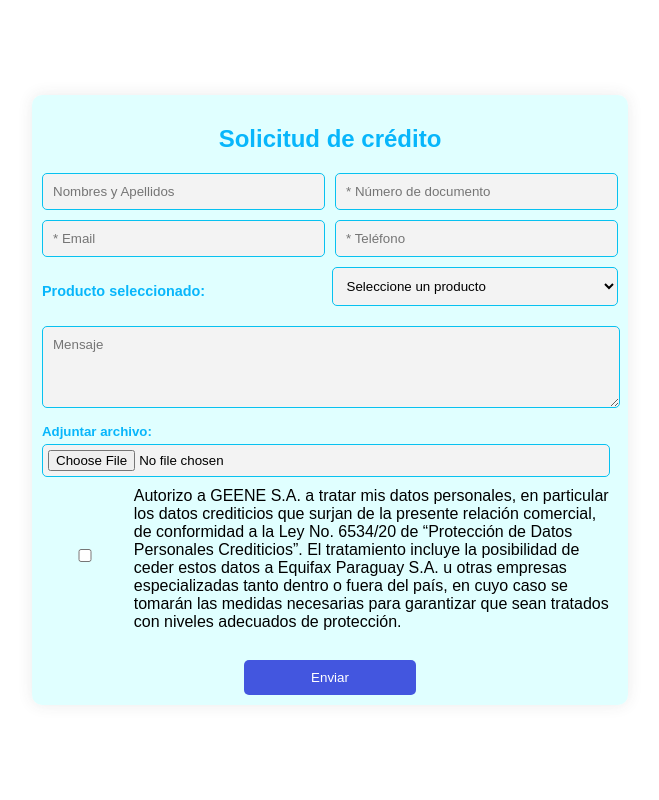
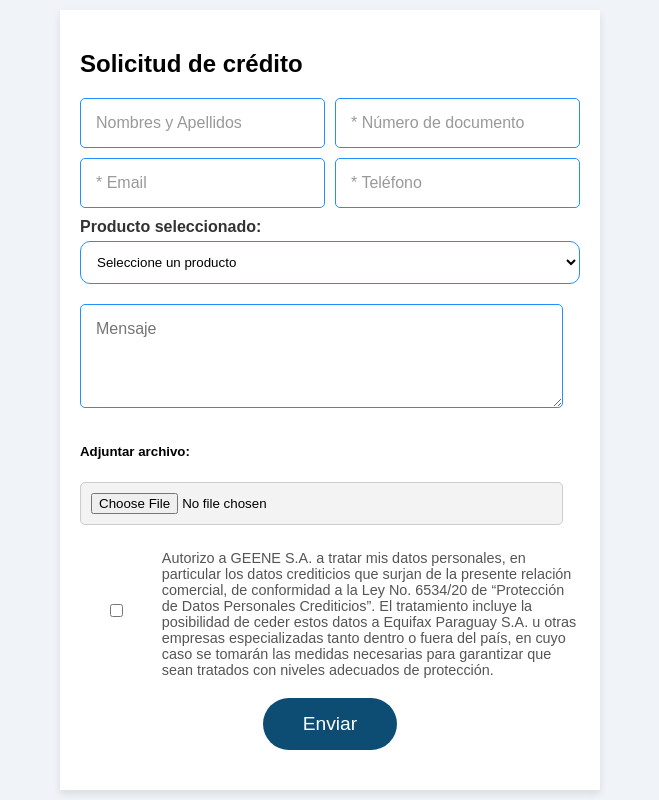
Before and after one commit to dev-GEENE/creditoWeb, a website: page src/index.html in a window 1280 px wide. Shown: the whole page, without its empty margins (310-969 px from the left). Drawn offline with Linux system fonts and the light colour scheme.

Commit message:
Se guardan cambios de estilo

```diff
--- a/src/styles.css
+++ b/src/styles.css
@@ -6,139 +6,142 @@ body {
     align-items: center;
     height: 100vh;
     margin: 0;
-    font-family: "Arial", sans-serif; /* Cambiado a Arial */
-    background-color: hsl(180, 100%, 100%);
+    font-family: "Arial", sans-serif;
+    background-color: #f0f4f8;
 }
 
 .form-container {
-    background-color: rgba(220, 255, 255, 0.881);
-    padding: 10px;
-    border-radius: 10px;
-    box-shadow: 0 0 15px rgba(55, 54, 54, 0.1);
-    width: 45%;
+    background-color: white;
+    padding: 20px;
+    box-shadow: 0 4px 8px rgba(0, 0, 0, 0.1);
+    width: 40%;
+    max-width: 500px;
+    margin: 20px;
 }
 
-.form-container h2 {
+.form-container h3 {
     text-align: center;
-    color: rgb(8, 182, 251);
-}
-
-.form-container h5 {
-    text-align: left;
-    color: rgb(8, 182, 251);
+    color: #2090ff;
+    font-size: 1.8em;
+    font-family: "Arial";
+    margin-bottom: 20px;
 }
 
 .input-name-company,
 .email-phone {
     display: flex;
     gap: 10px;
+    width:100%;
 }
 
-.email-phone input {
-    width: 50%;
-    border-radius: 5px;
-    border: 1px solid #07c1f0;
+.email-phone input, .input-name-company input {
+    width: 100%;
+    border: 1px solid #2090ff;
+    padding: 15px;
+    font-size: 1rem;
+    background-color:white;
+    color: #333;
 }
 
-
-.dni input {
-    border: 1px solid #07c1f0;
+input::placeholder {
+    color: #999;
 }
 
-/* Estilos para textarea (mensaje) */
 .message textarea {
-    border: 1px solid #07c1f0;
-    font-family: "Arial", sans-serif; /* Fuente Arial aplicada */
-    margin-bottom: -10px; /* Añadido un margen inferior consistente */
-    margin-top: 8px
-}
-
-.message label {
-    font-family: "Arial", sans-serif; /* Fuente Arial aplicada al label */
-    font-weight: bold;
-    color: rgb(8, 182, 251); /* Mismo estilo del h5 */
-}
-
-.input-name-company input {
-    border: 1px solid #07c1f0;
+    border: 1px solid #2090ff;
+    font-family: "Arial", sans-serif;
+    margin-bottom: 10px;
+    padding: 15px;
+    background-color: white;
+    font-size: 1rem;
+    margin-bottom: 10px;
 }
 
 .checkbox {
     display: flex;
     align-items: center;
+    gap:10px;
+    margin-top: 15px;
 }
 
 .input-check {
-    margin-right: 10px;
+    margin-top: 4px;
 }
 
 .p-ckeck {
     margin: 0;
+    font-size: 0.9rem;
+    color:#555;
 }
 
 input,
 textarea {
     width: 96.5%;
     padding: 10px;
-    margin-bottom: 10px; /* Manteniendo un margen uniforme */
+    margin-bottom: 10px;
     border: 1px solid #ccc;
     border-radius: 5px;
     background-color: rgb(243, 243, 243);
-    font-family: "Arial", sans-serif; /* Aplicado Arial también a los inputs y textarea */
+    font-family: "Arial", sans-serif;
+    box-sizing: border-box;
 }
 
 input[type="submit"] {
-    background-color: #4356df;
+    background-color: #0d4d74;
     color: white;
     border: none;
     cursor: pointer;
-    padding: 10px;
-    width: 30%;
+    padding: 15px 40px;
+    width: auto;
+    border-radius: 30px;
+    font-size: 1.2rem;
+    margin: 20px auto;
     display: block;
-    margin: 0 auto;
-    margin-top: 5%;
-    transition: background-color 0.3s;
+    transition: background-color 0.3s ease;
 }
 
 input[type="submit"]:hover {
-    background-color: #58a5bf;
+    background-color: #003f7f;
 }
 
-/* Estilos para el div producto */
+
 .producto {
     display: flex;
-    align-items: center;
-    justify-content: flex-start;
-    margin-bottom: 2px;
-    gap: 10px; /* Espacio entre label y input */
+    flex-direction: column;
+    gap: 5px;
+    margin-bottom: 20px;
 }
 
 .producto label {
     font-weight: bold;
-    font-size: 0.9rem; /* Reducido el tamaño de la fuente */
-    color: rgb(8, 182, 251); /* Aplicado el mismo estilo del h5 */
-    text-align: left;
-    width: 50%; /* El label ocupará el 50% del contenedor */
+    font-size: 1rem;
+    color: #333;
 }
 
 .producto select {
-    width: calc(38% + 2cm); /* Inicia en el 50% del contenedor y se le agrega 2 cm de ancho */
-    padding: 10px;
-    margin-bottom: 10px;
-    border: 1px solid #07c1f0; /* Mismo estilo de borde que los otros controles */
-    border-radius: 5px; /* Bordes redondeados */
-    background-color: rgb(243, 243, 243); /* Mismo fondo que los otros controles */
-    font-family: "Arial", sans-serif;
+    width: 100%;
+    padding: 12px;
+    border-radius: 10px;
+    border: 1px, solid #2090ff;
+    background-color: white;
+    font-family: "Arial" sans-serif;
+
 }
 
-/* Ajustes para el control de archivo */
-.file-upload h5 {
-    margin-bottom: 5px; /* Reducido el espacio entre el texto y el input de archivo */
+@media (max-width: 768px) {
+    .form-container {
+        width: 90%;
+    }
+
+    .input-name-company, .email-phone {
+        flex-direction: column;
+    }
+
+    input[type="submit"] {
+        width: 100%;
+    }
+
+    .producto label, .producto select {
+        width: 100%;
+    }
 }
-
-.file-upload input[type="file"] {
-    padding: 5px;
-    margin-bottom: 10px;
-    border: 1px solid #07c1f0;
-    border-radius: 5px;
-}
```
